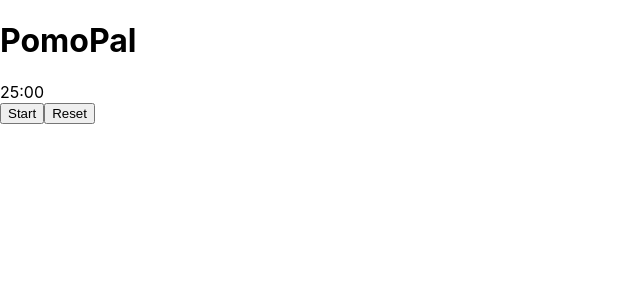
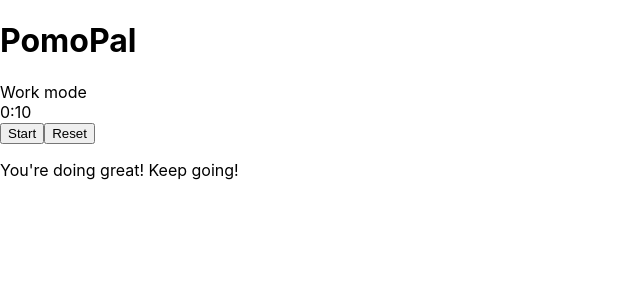
Before and after one commit to elilyliu/PomoPal, a React (Create React App) app in the folder my-react-app/: page / in a window 1280 px wide. Both pictures are taken after a click on the button "25 min work, 5 min break". Shown: the top 300 px of the page, without its empty margins (0-640 px from the left). Built offline with nearby package versions, Linux system fonts and the light colour scheme.

Commit message:
added work and break mode implementation

```diff
--- a/my-react-app/src/frontend/App.js
+++ b/my-react-app/src/frontend/App.js
@@ -1,10 +1,16 @@
 import React, { useState, useEffect } from 'react';
-// import { displayWorkAffirmation, displayBreakAffirmation } from './affirmations/palMessages';
+import { workAffirmations, breakAffirmations } from '../affirmations/palMessages';
+
 
 function App() {
     const [timeLeft, setTimeLeft] = useState(0);
     const [isRunning, setIsRunning] = useState(false);
     const [isStarted, setIsStarted] = useState(false);
+    const [message, setMessage] = useState('');
+    const [workmode, setWorkmode] = useState(true);
+    const [workInterval, setWorkInterval] = useState(25);
+    const [breakInterval, setBreakInterval] = useState(5);
+    const modeMessage = workmode ? 'Work mode' : 'Break mode';
 
     useEffect(() => {
         let timer;
@@ -16,18 +22,47 @@ function App() {
                     } else {
                         clearInterval(timer);
                         setIsRunning(false);
-                        // displayBreakAffirmation();
-                        return 5 * 60; // 5-minute break
+                        if (workmode) {
+                            showBreakAffirmation();
+                            setWorkmode(false);
+                            setTimeLeft(breakInterval * 60);
+                        } else {
+                            showWorkAffirmation();
+                            setWorkmode(true);
+                            setTimeLeft(workInterval * 60);
+                        }
+                        return 0;
                     }
                 });
             }, 1000);
         }
         return () => clearInterval(timer);
-    }, [isRunning]);
+    }, [isRunning, workmode, workInterval, breakInterval]);
+
+    useEffect(() => {
+        if (isStarted) {
+            const affirmationInterval = setInterval(() => {
+                if (workmode) {
+                    showWorkAffirmation();
+                } else {
+                    showBreakAffirmation();
+                }
+
+            }, 600000); // 10 minutes
+
+            return () => clearInterval(affirmationInterval);
+        }
+    }, [isStarted, workmode]);
 
     const handleStart = () => {
         if (!isRunning) {
             setIsRunning(true);
+            setIsStarted(true);
+            if (workmode) {
+                showWorkAffirmation();
+            } else {
+                showBreakAffirmation();
+            }
         }
     };
 
@@ -35,18 +70,40 @@ function App() {
         setIsRunning(false);
         setTimeLeft(0);
         setIsStarted(false);
+        setMessage('');
+        setWorkmode(true);
     };
+
+    const startTimer = (workMinutes, breakMinutes) => {
+        setWorkInterval(workMinutes);
+        setBreakInterval(breakMinutes);
+        setTimeLeft(workMinutes * 60);
+        handleStart();
+    };
+
+    const showWorkAffirmation = () => {
+        const randomIndex = Math.floor(Math.random() * workAffirmations.length);
+        const affirmation = workAffirmations[randomIndex];
+        setMessage(affirmation);
+        setTimeout(() => {
+            setMessage('');
+        }, 10000); // Hide message after 10 seconds
+    };
+
+    const showBreakAffirmation = () => {
+        const randomIndex = Math.floor(Math.random() * breakAffirmations.length);
+        const affirmation = breakAffirmations[randomIndex];
+        setMessage(affirmation);
+        setTimeout(() => {
+            setMessage('');
+        }, 60000); // Hide message after 10 seconds
+    };
+
 
     const formatTime = (time) => {
         const minutes = Math.floor(time / 60);
         const seconds = time % 60;
         return `${minutes}:${seconds < 10 ? '0' : ''}${seconds}`;
-    };
-
-    const startTimer = (minutes) => {
-        setTimeLeft(minutes * 60);
-        setIsStarted(true);
-        // displayWorkAffirmation();
     };
 
     return (
@@ -55,6 +112,7 @@ function App() {
                 <h1>PomoPal</h1>
                 {isStarted ? (
                     <>
+                        <div id="workmode">{modeMessage}</div>
                         <div id="timer">{formatTime(timeLeft)}</div>
                         <button id="start" onClick={handleStart}>Start</button>
                         <button id="reset" onClick={handleReset}>Reset</button>
@@ -63,6 +121,11 @@ function App() {
                     <StartPage startTimer={startTimer} />
                 )}
             </header>
+            {message && (
+                <div className="message-container">
+                    <p>{message}</p>
+                </div>
+            )}
         </div>
     );
 }
@@ -72,8 +135,8 @@ const StartPage = ({ startTimer }) => {
         <div>
             <h1>Welcome to PomoPal!</h1>
             <p>Select your work interval:</p>
-            <button onClick={() => startTimer(25)}>25 min work, 5 min break</button>
-            <button onClick={() => startTimer(50)}>50 min work, 10 min break</button>
+            <button onClick={() => startTimer(0.2,0.1)}>25 min work, 5 min break</button>
+            <button onClick={() => startTimer(50,10)}>50 min work, 10 min break</button>
         </div>
     );
 };
```
